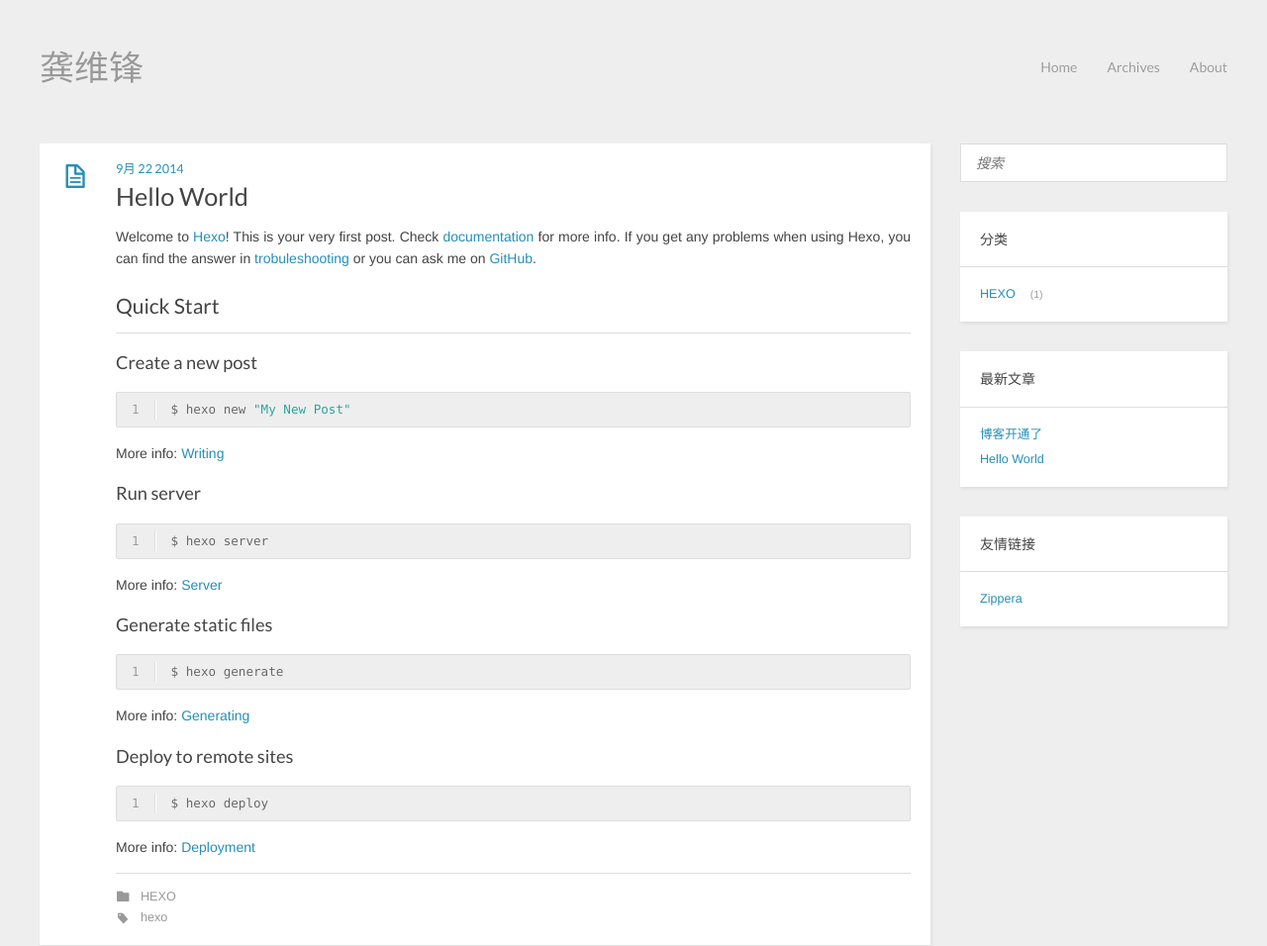
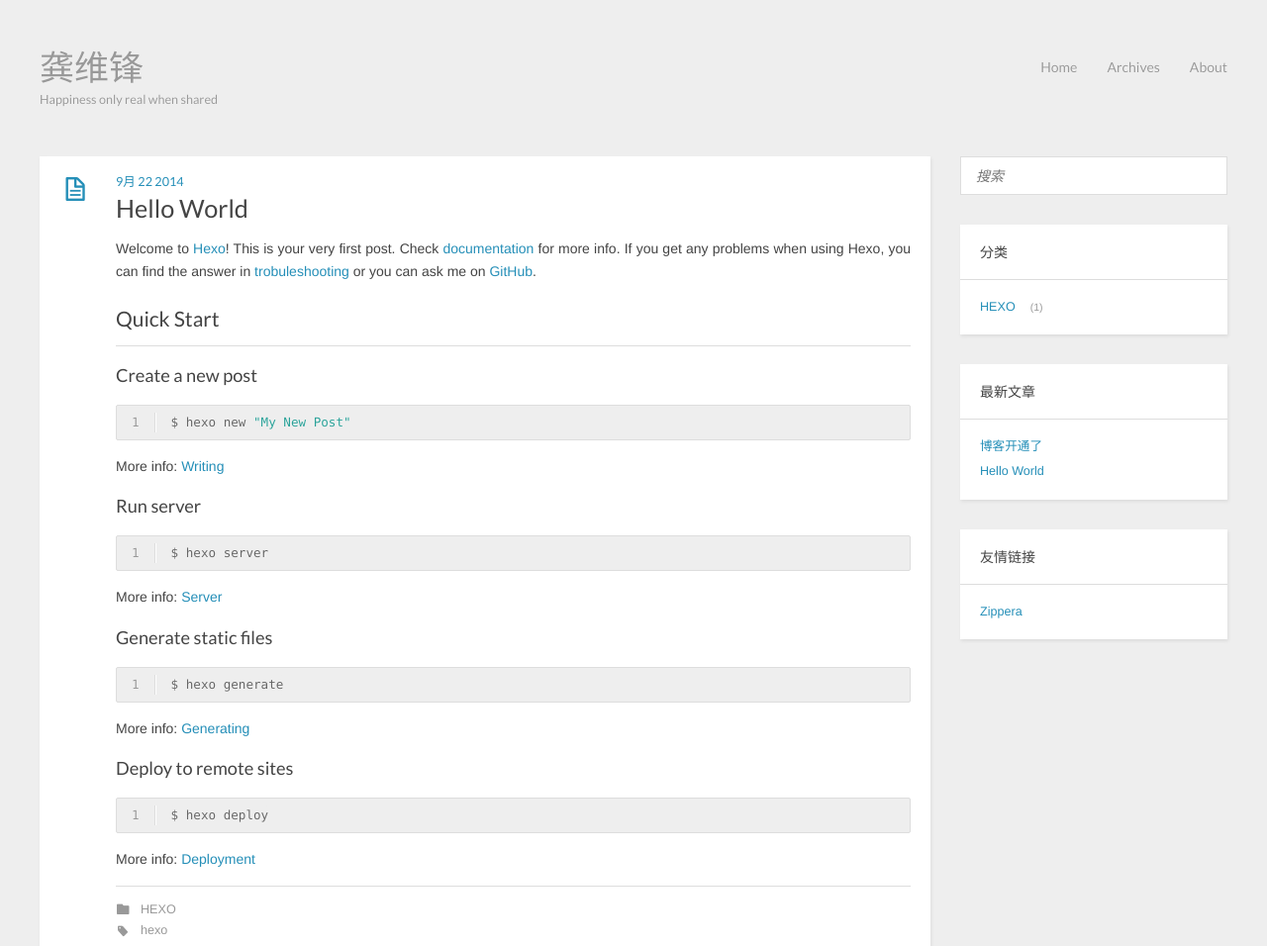
Before and after one commit to weifengg/weifengg.github.io, a plain HTML site: page 2014/09/22/hello-world/index.html in a window 1280 px wide. Shown: the top 956 px of the page at 99% size. Drawn offline with nearby package versions, Linux system fonts and the light colour scheme; a script that the page names is missing.

Commit message:
Site updated: 2014-09-23 10:05:11

```diff
--- a/2014/09/22/hello-world/index.html
+++ b/2014/09/22/hello-world/index.html
@@ -36,7 +36,7 @@ document.write(unescape("%3Cscript src='" + _bdhmProtocol + "hm.baidu.com/h.js%3
 <body>
   <header id="header" class="inner"><div class="alignleft">
   <h1><a href="/">龚维锋</a></h1>
-  <h2><a href="/"></a></h2>
+  <h2><a href="/">Happiness only real when shared</a></h2>
 </div>
 <nav id="main-nav" class="alignright">
   <ul>
```
Also changed, not shown: 2014/09/23/openblog/index.html (+1 -1 lines), about/index.html (+1 -1 lines), archives/2014/09/index.html (+1 -1 lines), archives/2014/index.html (+1 -1 lines), archives/index.html (+1 -1 lines), categories/HEXO/index.html (+1 -1 lines), index.html (+1 -1 lines), tags/hexo/index.html (+1 -1 lines).
